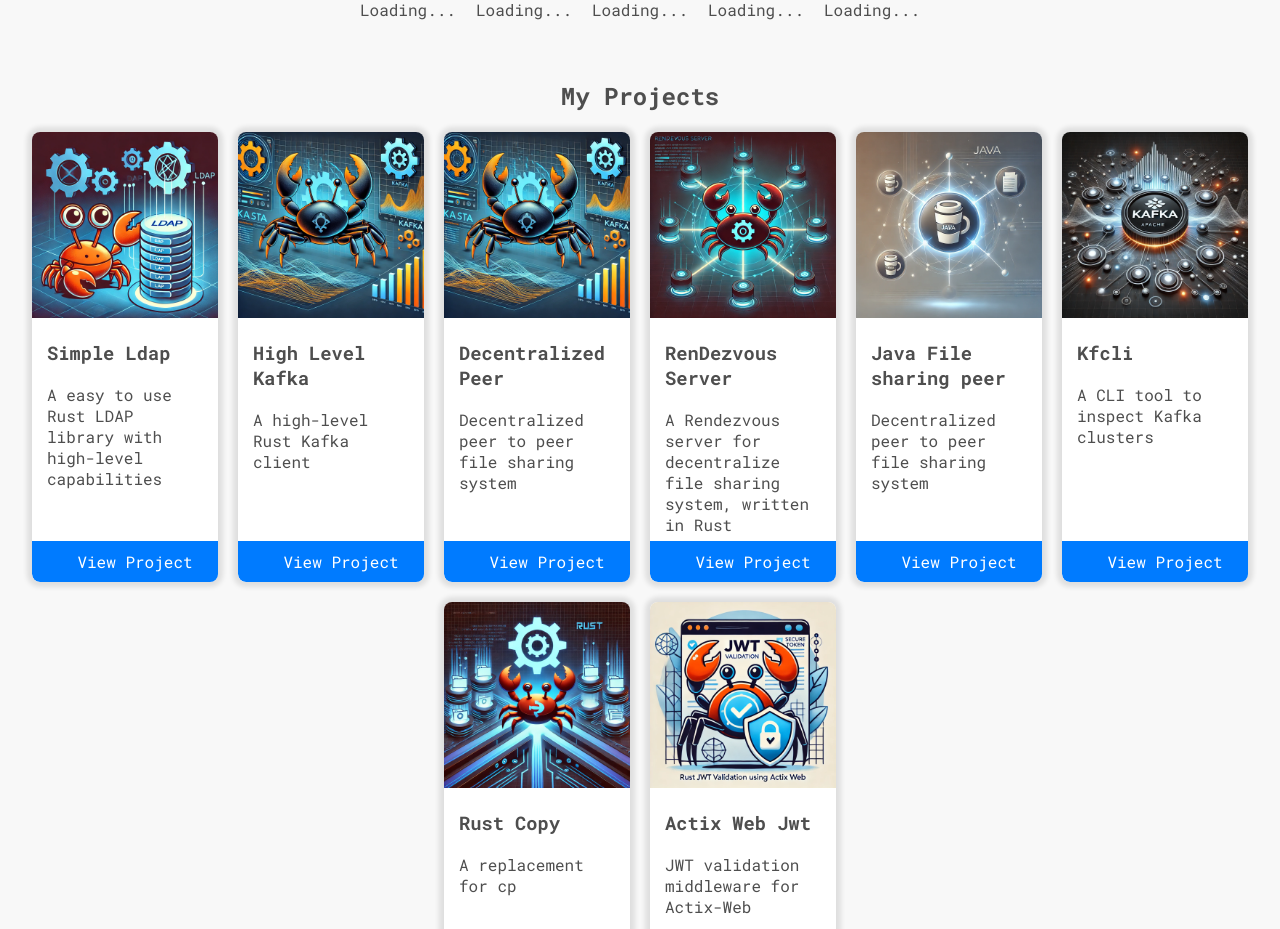
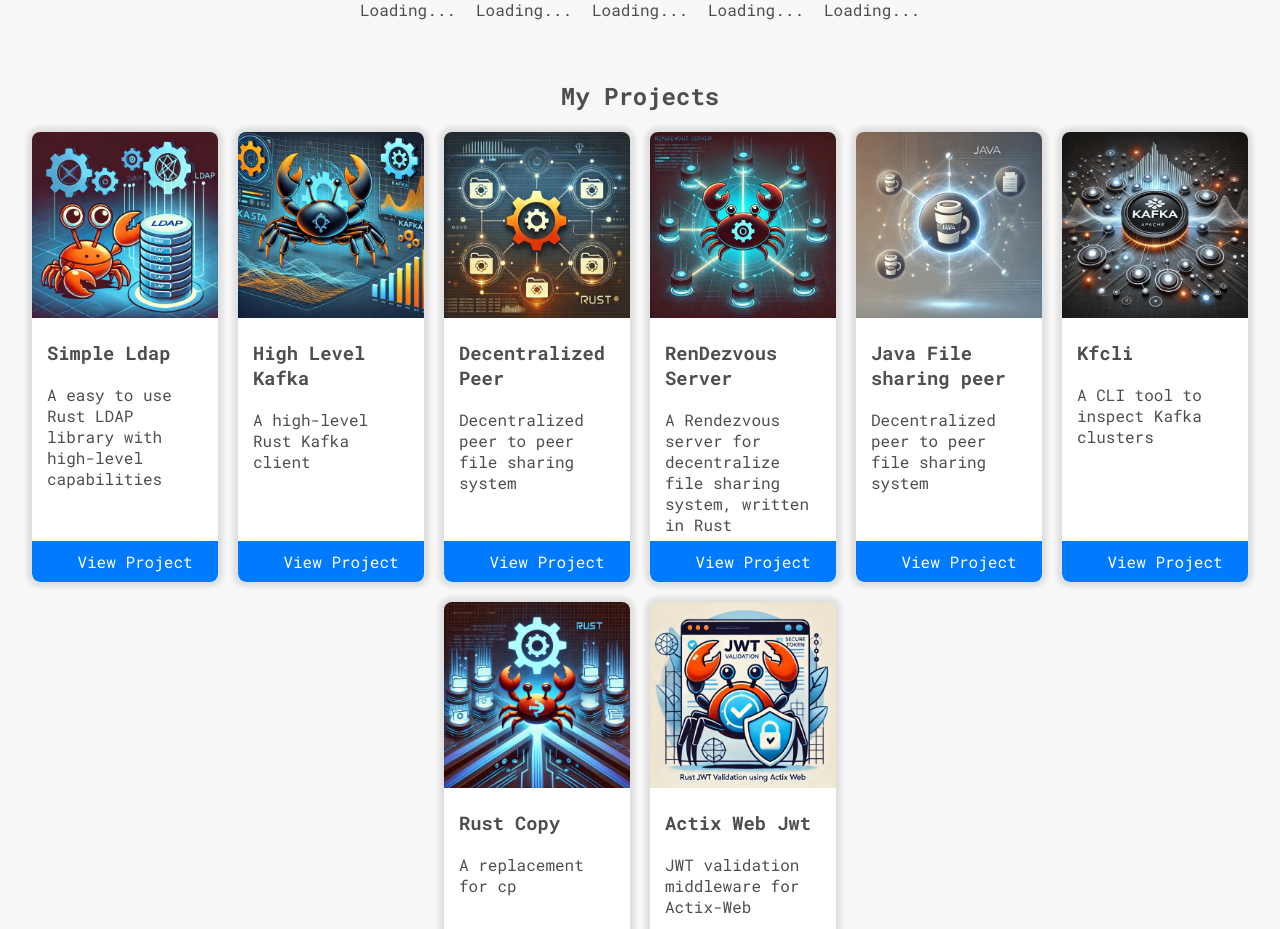
Before and after one commit to keaz/keaz.github.io, a React (Vite) app: page / in a window 1280 px wide. Shown: the part 2060-2989 px from the top of the page. Built offline with nearby package versions, Linux system fonts and the light colour scheme; no server answers.

Commit message:
adde image for rust peer
Signed-off-by: Kasun <kasun.ranasinghe@icloud.com>

```diff
--- a/src/data/projects.ts
+++ b/src/data/projects.ts
@@ -20,7 +20,7 @@ const projects: Project[] = [
         slug: 'decentralized-peer',
         title: 'Decentralized Peer',
         description: 'Decentralized peer to peer file sharing system',
-        imageUrl: 'default-rust.webp', // Place your project image in the public folder
+        imageUrl: 'rust-decentralized-peer.webp', // Place your project image in the public folder
         detailPageUrl: 'https://github.com/keaz/decentralized-peer' // Hypothetical URL to a detailed view
     },
     {
```
Also changed, not shown: public/rust-decentralized-peer.webp (added).
